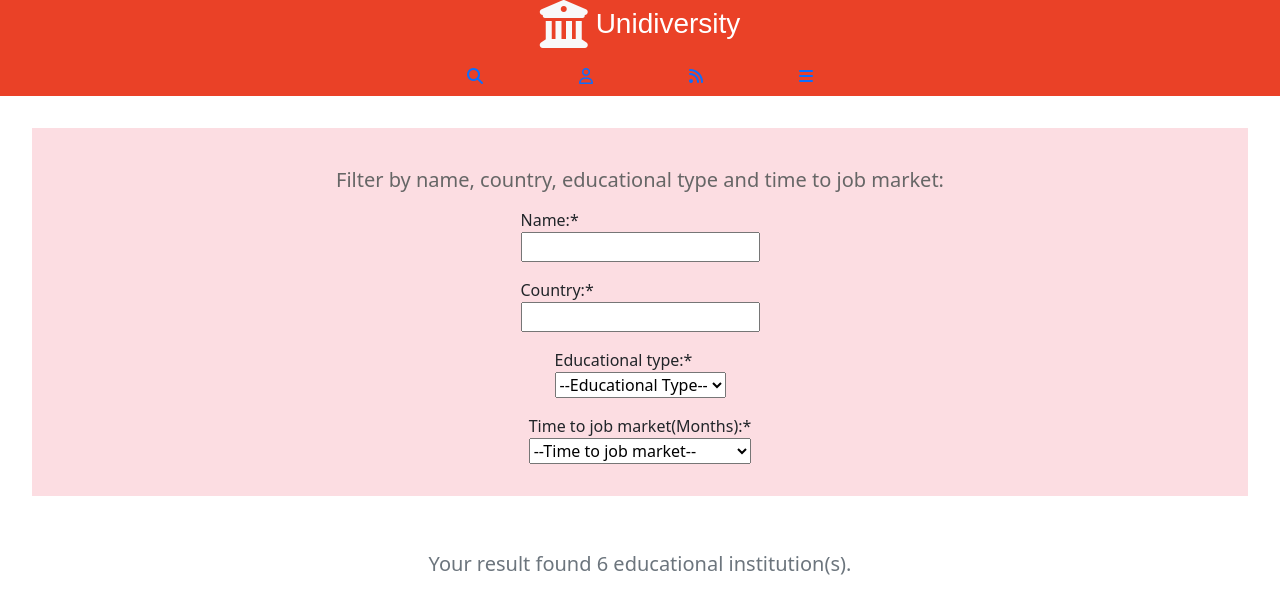
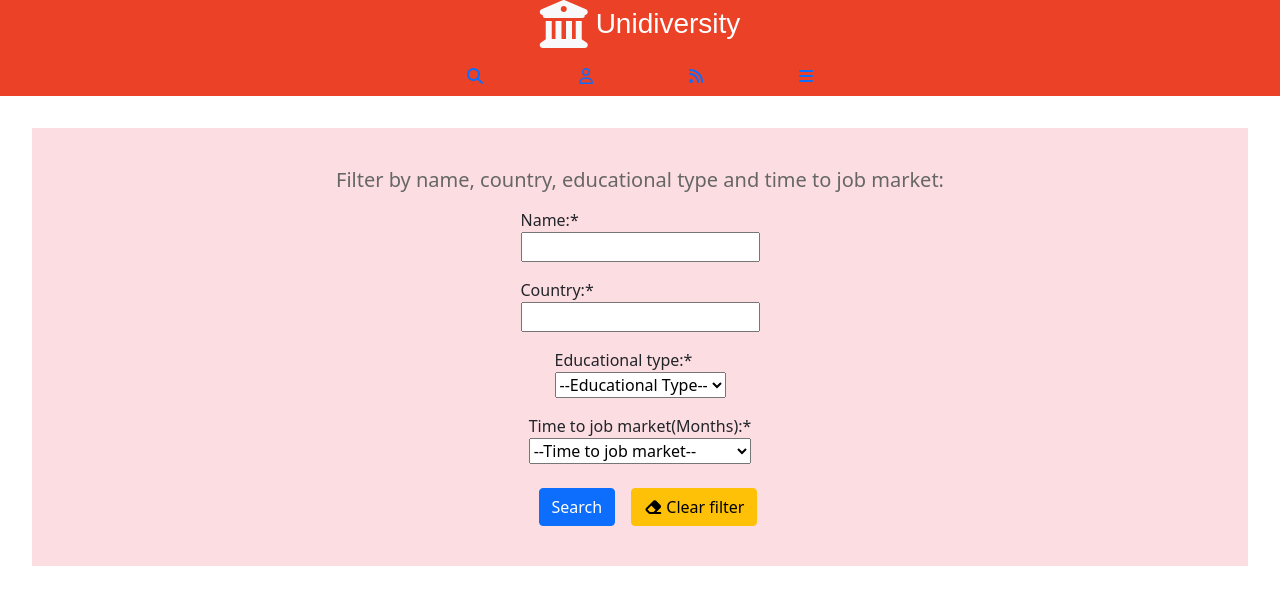
Before and after one commit to arthurborgesdev/unidiversity, a website: page list_items.html in a window 1280 px wide. Shown: the top 592 px of the page. Drawn offline with nearby package versions, Linux system fonts and the light colour scheme.

Commit message:
Add buttons to the list_items page form

```diff
--- a/index.css
+++ b/index.css
@@ -87,3 +87,7 @@
   max-width: 100%;
   height: auto;
 }
+
+.submit-search {
+
+}
--- a/list_items.html
+++ b/list_items.html
@@ -29,7 +29,7 @@
   <main>
     <section class="search-form">
       <h1>Filter by name, country, educational type and time to job market:</h1>
-      <form class="d-flex flex-column">
+      <form action="./list_items.html" class="d-flex flex-column">
         <div class="d-flex flex-column mx-auto my-2">
           <label for="name">Name:*</label>
           <input type="text" name="name" id="name">
@@ -55,6 +55,12 @@
             <option value="5">5 Months</option>
             <option value="9">9 Months</option>
           </select>
+        </div>
+        <div class="d-flex justify-content-center p-2 m-2">
+          <input type="submit" value="Search" class="btn btn-primary submit-search mx-3">
+          <a href="#" class="btn btn-warning">
+            <i class="fas fa-eraser"></i> Clear filter
+          </a>
         </div>
       </form>
     </section>
```
Also changed, not shown: index.html (+1 -1 lines).
